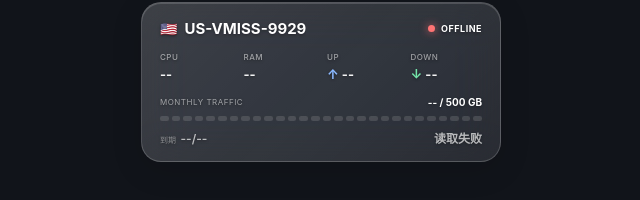
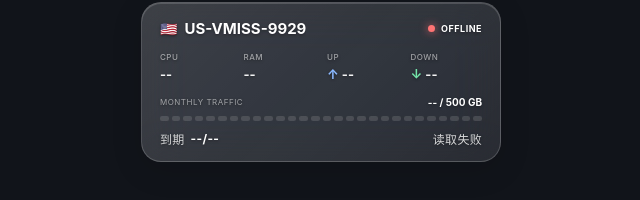
Before and after one commit to o-ocn/tablissng-widgets, a website: page index.html in a window 1280 px wide. Shown: the part 318-518 px from the top of the page, 319-959 px from the left. Drawn offline with Linux system fonts and the light colour scheme; no server answers.

Commit message:
style(vps): enhance footer legibility for expire label and updated time

```diff
--- a/index.html
+++ b/index.html
@@ -246,38 +246,46 @@ body {
 
   display: flex;
   justify-content: space-between;
-  align-items: baseline;
+  align-items: center;
 
   gap: 10px;
 }
 
+.expire-group {
+  display: inline-flex;
+  align-items: center;
+  gap: 6px;
+}
 
-/* “到期”两个字保持原来的小字效果 */
+/* “到期”标签放大提亮，与卡片整体保持一致易读 */
 .expire-label {
-  color: rgba(255, 255, 255, 0.46);
+  color: rgba(255, 255, 255, 0.80);
 
-  font-size: 8px;
-  font-weight: 400;
+  font-size: 12px;
+  font-weight: 550;
+  letter-spacing: 0.3px;
 }
 
 
-/* 日期单独稍微放大 */
+/* 到期日期高亮 */
 .expire-date {
-  color: rgba(255, 255, 255, 0.68);
+  color: #fff;
 
   font-size: 12px;
-  font-weight: 600;
+  font-weight: 650;
+  letter-spacing: 0.3px;
 }
 
 
-/* 更新时间继续放大 */
+/* 右下角更新时间同步清晰易读 */
 .updated-time {
-  color: rgba(255, 255, 255, 0.68);
+  color: rgba(255, 255, 255, 0.82);
 
   font-size: 12px;
-  font-weight: 600;
+  font-weight: 550;
 
   white-space: nowrap;
+  letter-spacing: 0.3px;
 }
 
 </style>
@@ -419,7 +427,7 @@ body {
 
   <div class="footer">
 
-    <span>
+    <span class="expire-group">
       <span class="expire-label">到期</span>
       <span
         class="expire-date"
```
Also changed, not shown: tabliss/vps-widget.html (+1 -1 lines).
